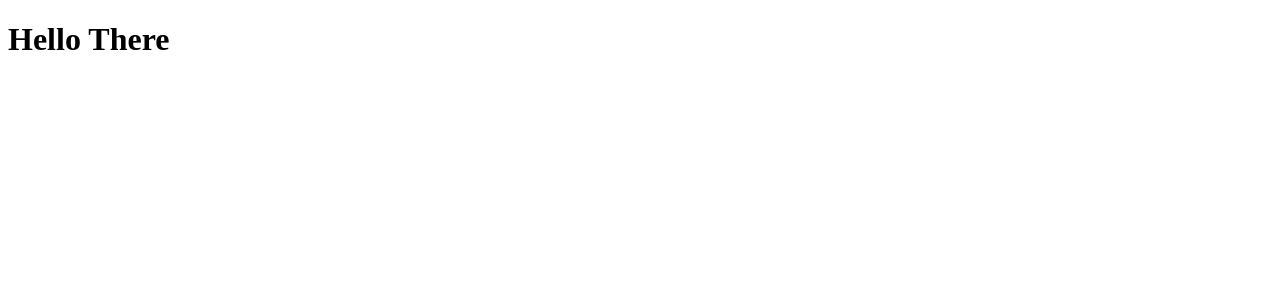
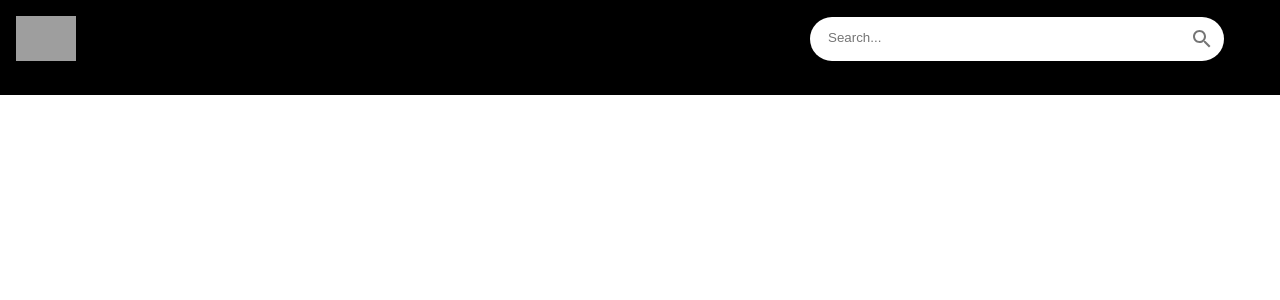
Before and after one commit to TJahongir/youtubeClone, a React (Create React App) app: page / in a window 1280 px wide. Shown: the top 300 px of the page. Built offline with nearby package versions, Linux system fonts and the light colour scheme; grey boxes are pictures that could not be loaded.

Commit message:
Navbar without func

```diff
--- a/src/App.jsx
+++ b/src/App.jsx
@@ -1,10 +1,26 @@
-import React from "react";
+import { BrowserRouter, Routes, Route } from "react-router-dom";
+import { Box } from "@mui/material";
+import {
+	Navbar,
+	Feed,
+	VideoDetail,
+	ChannelDetail,
+	SearchFeed,
+} from "./components/index";
 
 const App = () => {
 	return (
-		<div>
-			<h1>Hello There</h1>
-		</div>
+		<BrowserRouter>
+			<Box sx={{ backgroundColor: "#000" }}>
+				<Navbar />
+				<Routes>
+					<Route path="/" exact element={<Feed />} />
+					<Route path="/video/:id" element={<VideoDetail />} />
+					<Route path="/channel/:id" element={<ChannelDetail />} />
+					<Route path="/video/:searchTerm" element={<SearchFeed />} />
+				</Routes>
+			</Box>
+		</BrowserRouter>
 	);
 };
 
--- /dev/null
+++ b/src/components/ChannelDetail.jsx
@@ -0,0 +1,7 @@
+import React from "react";
+
+const ChannelDetail = () => {
+	return <div>ChannelDetail</div>;
+};
+
+export default ChannelDetail;
--- /dev/null
+++ b/src/components/Feed.jsx
@@ -0,0 +1,7 @@
+import React from "react";
+
+const Feed = () => {
+	return <div>Feed</div>;
+};
+
+export default Feed;
--- /dev/null
+++ b/src/components/Navbar.jsx
@@ -0,0 +1,25 @@
+import { Stack } from "@mui/material";
+import React from "react";
+import { logo } from "../utils/constants";
+import { Link } from "react-router-dom";
+import SearchBar from "./SearchBar";
+
+const Navbar = () => (
+	<Stack
+		direction="row"
+		alignItems="center"
+		p={2}
+		sx={{
+			position: "sticky",
+			background: "#000",
+			top: 0,
+			justifyContent: "space-between",
+		}}>
+		<Link to="/" style={{ display: "flex", alignItems: "center" }}>
+			<img src={logo} alt="logo" height={45} />
+		</Link>
+		<SearchBar />
+	</Stack>
+);
+
+export default Navbar;
--- /dev/null
+++ b/src/components/SearchBar.jsx
@@ -0,0 +1,32 @@
+import React from "react";
+import { useState } from "react";
+import { useNavigate } from "react-router-dom";
+import { Search } from "@mui/icons-material";
+import { Paper, IconButton } from "@mui/material";
+
+const SearchBar = () => {
+	return (
+		<Paper
+			component="form"
+			onSubmit={() => {}}
+			sx={{
+				borderRadius: 20,
+				borer: "1px solid #e3e3e3",
+				pl: 2,
+				boxShadow: "none",
+				mr: { sm: 5 },
+			}}>
+			<input
+				type="text"
+				className="search-bar"
+				placeholder="Search..."
+				onChange={() => {}}
+			/>
+			<IconButton type="submit" sx={{ p: "10px", coclor: "red" }}>
+				<Search />
+			</IconButton>
+		</Paper>
+	);
+};
+
+export default SearchBar;
--- /dev/null
+++ b/src/components/SearchFeed.jsx
@@ -0,0 +1,7 @@
+import React from "react";
+
+const SearchFeed = () => {
+	return <div>SearchFeed</div>;
+};
+
+export default SearchFeed;
--- /dev/null
+++ b/src/components/VideoDetail.jsx
@@ -0,0 +1,7 @@
+import React from "react";
+
+const VideoDetail = () => {
+	return <div>VideoDetail</div>;
+};
+
+export default VideoDetail;
--- /dev/null
+++ b/src/components/index.js
@@ -0,0 +1,6 @@
+export { default as Navbar } from "./Navbar";
+export { default as Feed } from "./Feed";
+export { default as ChannelDetail } from "./ChannelDetail";
+export { default as SearchFeed } from "./SearchFeed";
+export { default as VideoDetail } from "./VideoDetail";
+export { default as SearchBar } from "./SearchBar";
--- /dev/null
+++ b/src/styles/index.css
@@ -0,0 +1,88 @@
+html,
+body {
+	margin: 0;
+	padding: 0;
+	box-sizing: border-box;
+}
+
+a {
+	text-decoration: none;
+	color: black;
+}
+
+::-webkit-scrollbar {
+	width: 0px;
+	height: 5px;
+}
+
+::-webkit-scrollbar-thumb {
+	background-color: rgb(114, 113, 113);
+	border-radius: 10px;
+	height: 200px;
+}
+
+::-webkit-scrollbar-track {
+	background-color: transparent;
+}
+
+.category-btn:hover {
+	background-color: #fc1503 !important;
+	color: white !important;
+}
+
+.category-btn:hover span {
+	color: white !important;
+}
+
+.react-player {
+	height: 77vh !important;
+	width: 100% !important;
+}
+
+.search-bar {
+	border: none;
+	outline: none;
+	width: 350px;
+}
+
+.category-btn {
+	font-weight: bold !important;
+	text-transform: capitalize;
+	display: flex;
+	align-items: center;
+	justify-content: flex-start;
+	cursor: pointer;
+	background: transparent;
+	outline: none;
+	border: none;
+
+	padding: 7px 15px;
+	margin: 10px 0px;
+	border-radius: 20px;
+	transition: all 0.3s ease;
+}
+
+@media screen and (max-width: 900px) {
+	.category-btn {
+		margin: 10px;
+	}
+}
+
+@media screen and (max-width: 800px) {
+	.copyright {
+		display: none !important;
+	}
+}
+
+@media screen and (max-width: 600px) {
+	.scroll-horizontal {
+		overflow: auto !important;
+	}
+
+	.react-player {
+		height: 45vh !important;
+	}
+	.search-bar {
+		width: 200px;
+	}
+}
--- /dev/null
+++ b/src/utils/constants.jsx
@@ -0,0 +1,44 @@
+import MusicNoteIcon from "@mui/icons-material/MusicNote";
+import HomeIcon from "@mui/icons-material/Home";
+import CodeIcon from "@mui/icons-material/Code";
+import OndemandVideoIcon from "@mui/icons-material/OndemandVideo";
+import SportsEsportsIcon from "@mui/icons-material/SportsEsports";
+import LiveTvIcon from "@mui/icons-material/LiveTv";
+import SchoolIcon from "@mui/icons-material/School";
+import FaceRetouchingNaturalIcon from "@mui/icons-material/FaceRetouchingNatural";
+import CheckroomIcon from "@mui/icons-material/Checkroom";
+import GraphicEqIcon from "@mui/icons-material/GraphicEq";
+import TheaterComedyIcon from "@mui/icons-material/TheaterComedy";
+import FitnessCenterIcon from "@mui/icons-material/FitnessCenter";
+import DeveloperModeIcon from "@mui/icons-material/DeveloperMode";
+
+export const logo = "https://i.ibb.co/s9Qys2j/logo.png";
+
+export const categories = [
+	{ name: "New", icon: <HomeIcon /> },
+	{ name: "JS Mastery", icon: <CodeIcon /> },
+	{ name: "Coding", icon: <CodeIcon /> },
+	{ name: "ReactJS", icon: <CodeIcon /> },
+	{ name: "NextJS", icon: <CodeIcon /> },
+	{ name: "Music", icon: <MusicNoteIcon /> },
+	{ name: "Education", icon: <SchoolIcon /> },
+	{ name: "Podcast", icon: <GraphicEqIcon /> },
+	{ name: "Movie", icon: <OndemandVideoIcon /> },
+	{ name: "Gaming", icon: <SportsEsportsIcon /> },
+	{ name: "Live", icon: <LiveTvIcon /> },
+	{ name: "Sport", icon: <FitnessCenterIcon /> },
+	{ name: "Fashion", icon: <CheckroomIcon /> },
+	{ name: "Beauty", icon: <FaceRetouchingNaturalIcon /> },
+	{ name: "Comedy", icon: <TheaterComedyIcon /> },
+	{ name: "Gym", icon: <FitnessCenterIcon /> },
+	{ name: "Crypto", icon: <DeveloperModeIcon /> },
+];
+
+export const demoThumbnailUrl = "https://i.ibb.co/G2L2Gwp/API-Course.png";
+export const demoChannelUrl = "/channel/UCmXmlB4-HJytD7wek0Uo97A";
+export const demoVideoUrl = "/video/GDa8kZLNhJ4";
+export const demoChannelTitle = "JavaScript Mastery";
+export const demoVideoTitle =
+	"Build and Deploy 5 JavaScript & React API Projects in 10 Hours - Full Course | RapidAPI";
+export const demoProfilePicture =
+	"http://dergipark.org.tr/assets/app/images/buddy_sample.png";
```
Also changed, not shown: src/index.jsx (+3 -4 lines), public/manifest.json (added).
